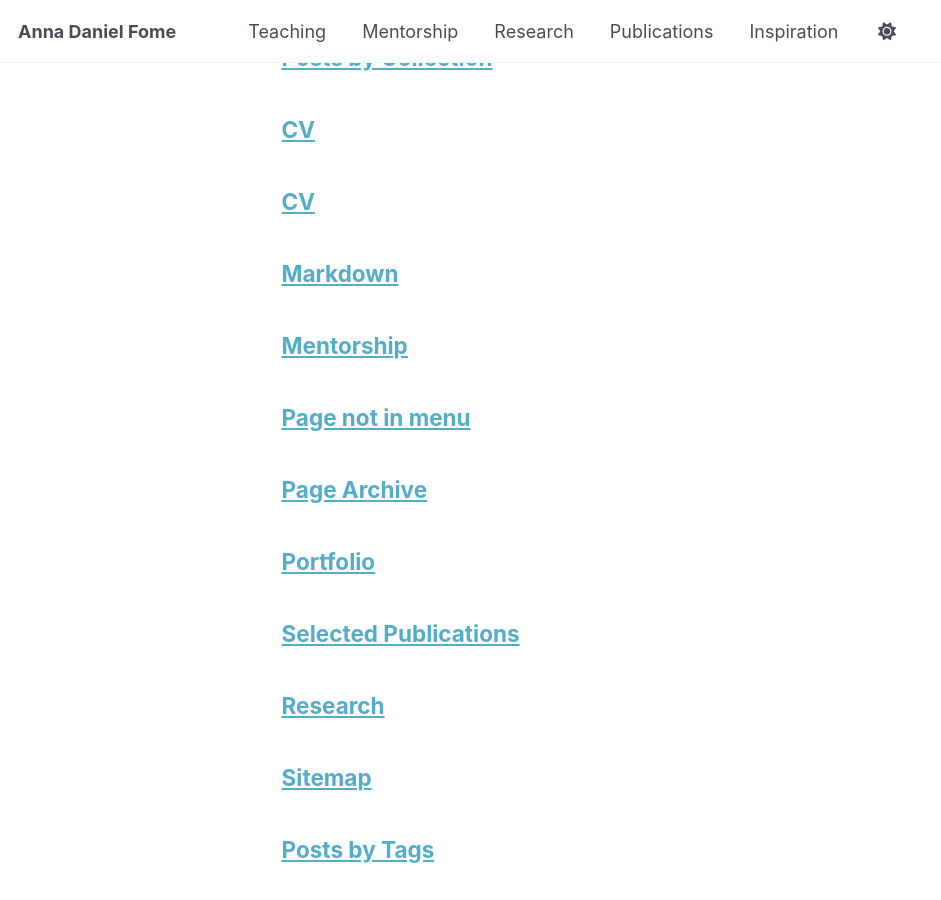
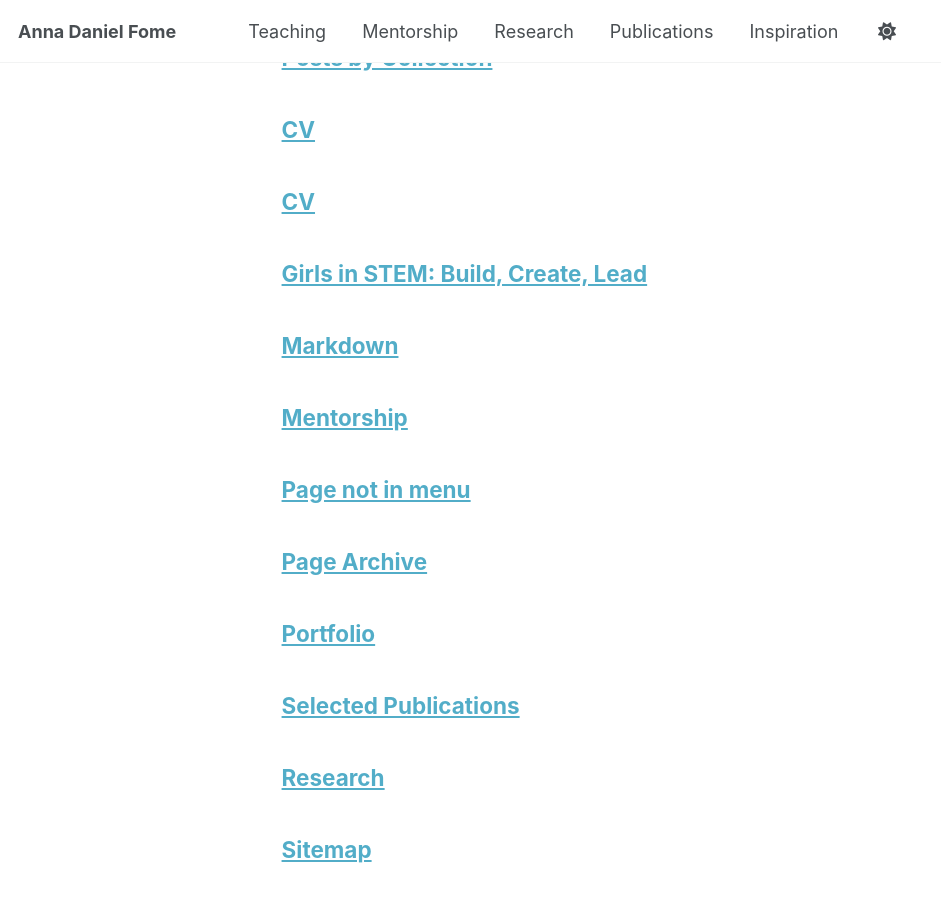
Before and after one commit to FomeA/FomeA.github.io, a Jekyll site: the page built from _pages/page-archive.html, in a window 1280 px wide and 900 px high, scrolled down 416 px. Shown: the whole window, without its empty margins (0-941 px from the left). Built offline with Jekyll 4.4.1, drawn with Linux system fonts in a browser that asks for light colours; a script bundle is joined from its source files by our own code; library files that are not in the unit come from our copies.

Commit message:
Update inspiration.html

```diff
--- a/_pages/inspiration.html
+++ b/_pages/inspiration.html
@@ -1,6 +1,6 @@
 ---
 layout: archive
-title: " "
+title: "Girls in STEM: Build, Create, Lead "
 permalink: /inspiration/
 author_profile: true
 ---
@@ -77,7 +77,7 @@
 
 <!-- HERO -->
 <section class="hero">
-  <h2>Girls in STEM: Build, Create, Lead</h2>
+  <!--<h2> Girls in STEM: Build, Create, Lead</h2> -->
   <p>Empowering young girls to shape the future through science and innovation</p>
 </section>
 
```
